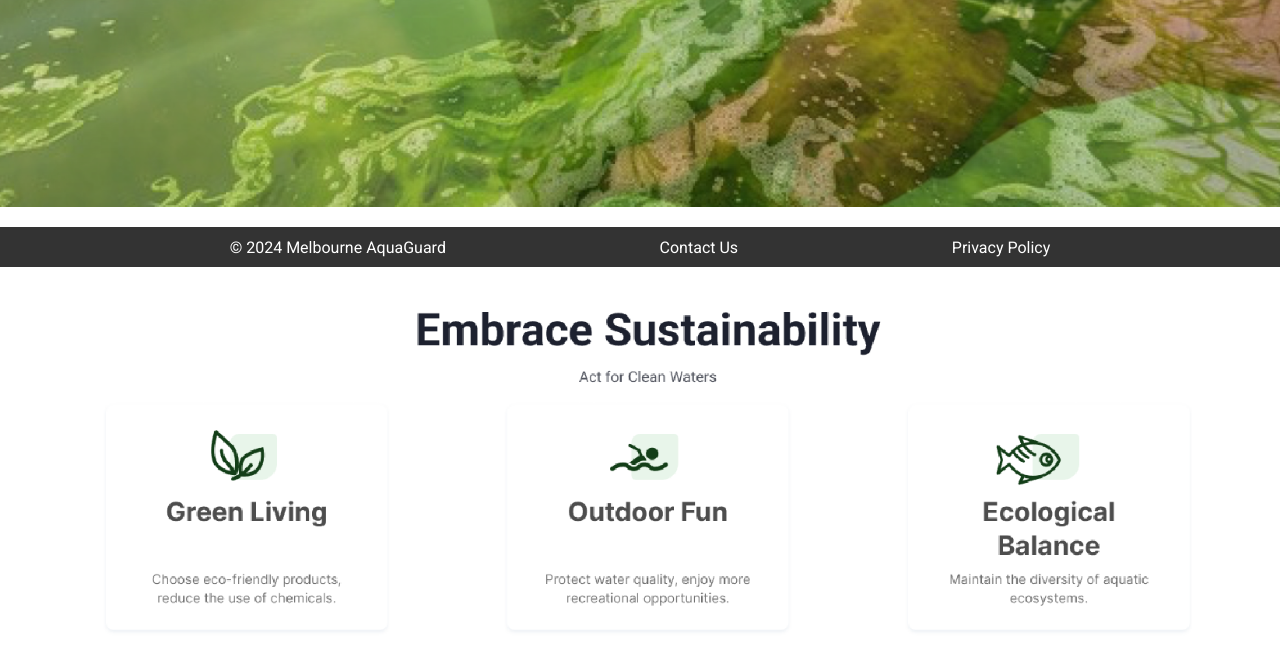
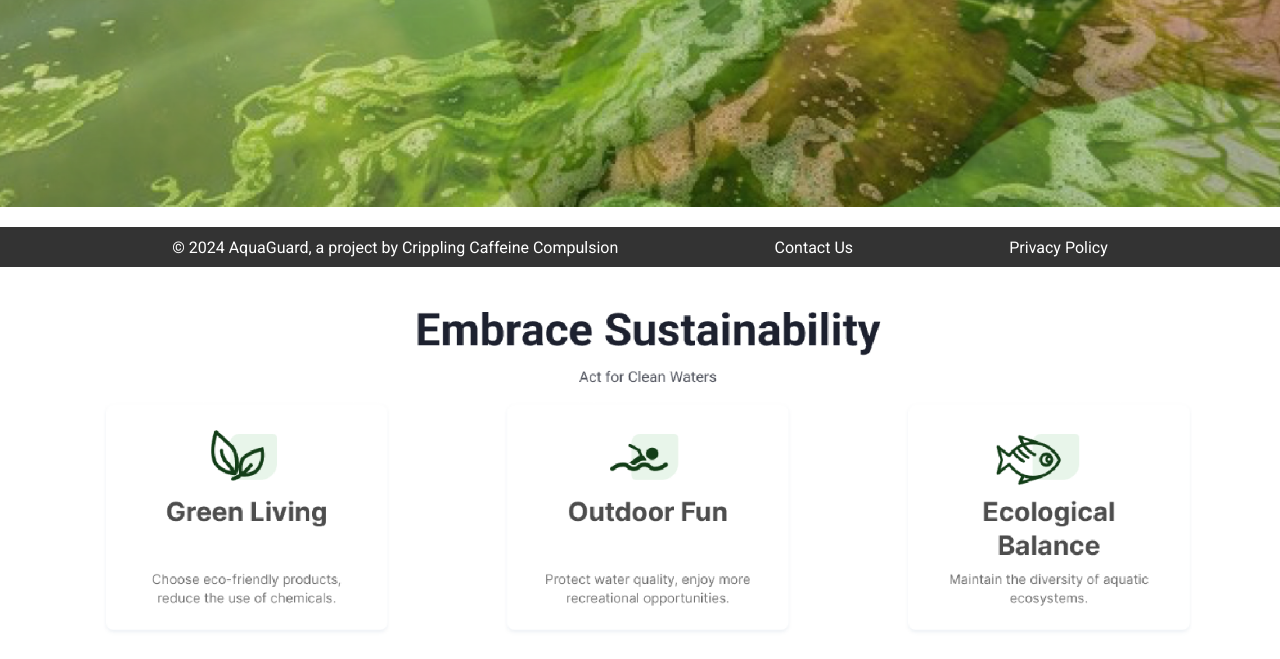
Before and after one commit to HappyGuyTeitoku/FIT5120_Coral-Guardian, a Flask app: page / in a window 1280 px wide. Shown: the part 533-1192 px from the top of the page. Run offline with Flask 3, Linux system fonts and the light colour scheme; the visitor is signed in with stand-in values (Sample User, id 1); some libraries are stand-ins or nearby versions.

Commit message:
Update base_v2.html
Updated copyright statement

```diff
--- a/templates/base_v2.html
+++ b/templates/base_v2.html
@@ -67,7 +67,7 @@
 
     <!-- Optional Footer -->
     <footer>
-        <p>© 2024 Melbourne AquaGuard</p>
+        <p>© 2024 AquaGuard, a project by Crippling Caffeine Compulsion</p>
         <p><a href="https://mail.google.com/mail/?view=cm&fs=1&to=twon0024@student.monash.edu">Contact Us</a></p>
         <p><a href="{{ url_for('privacypolicy') }}">Privacy Policy</a></p>
     </footer>
```
